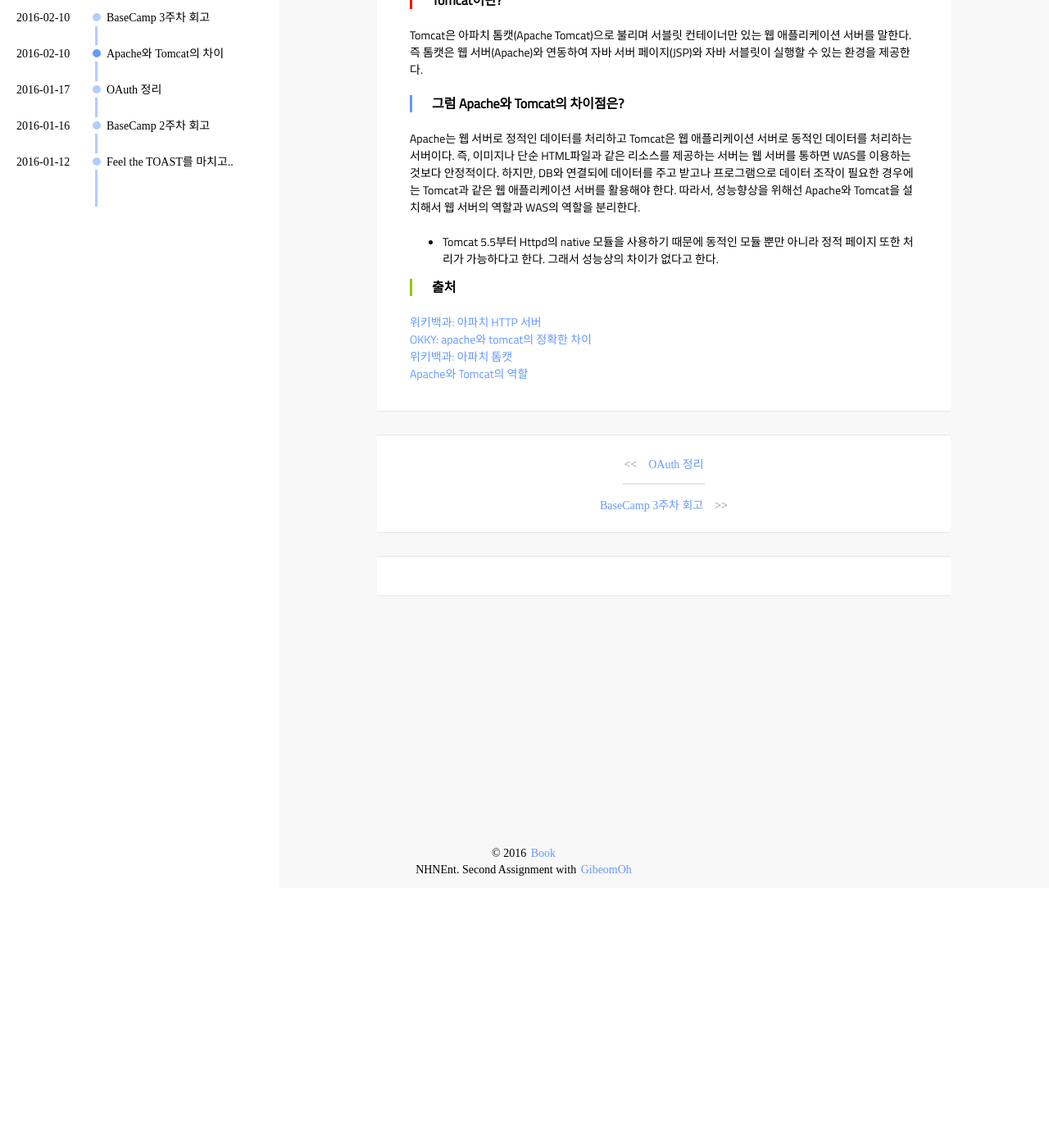
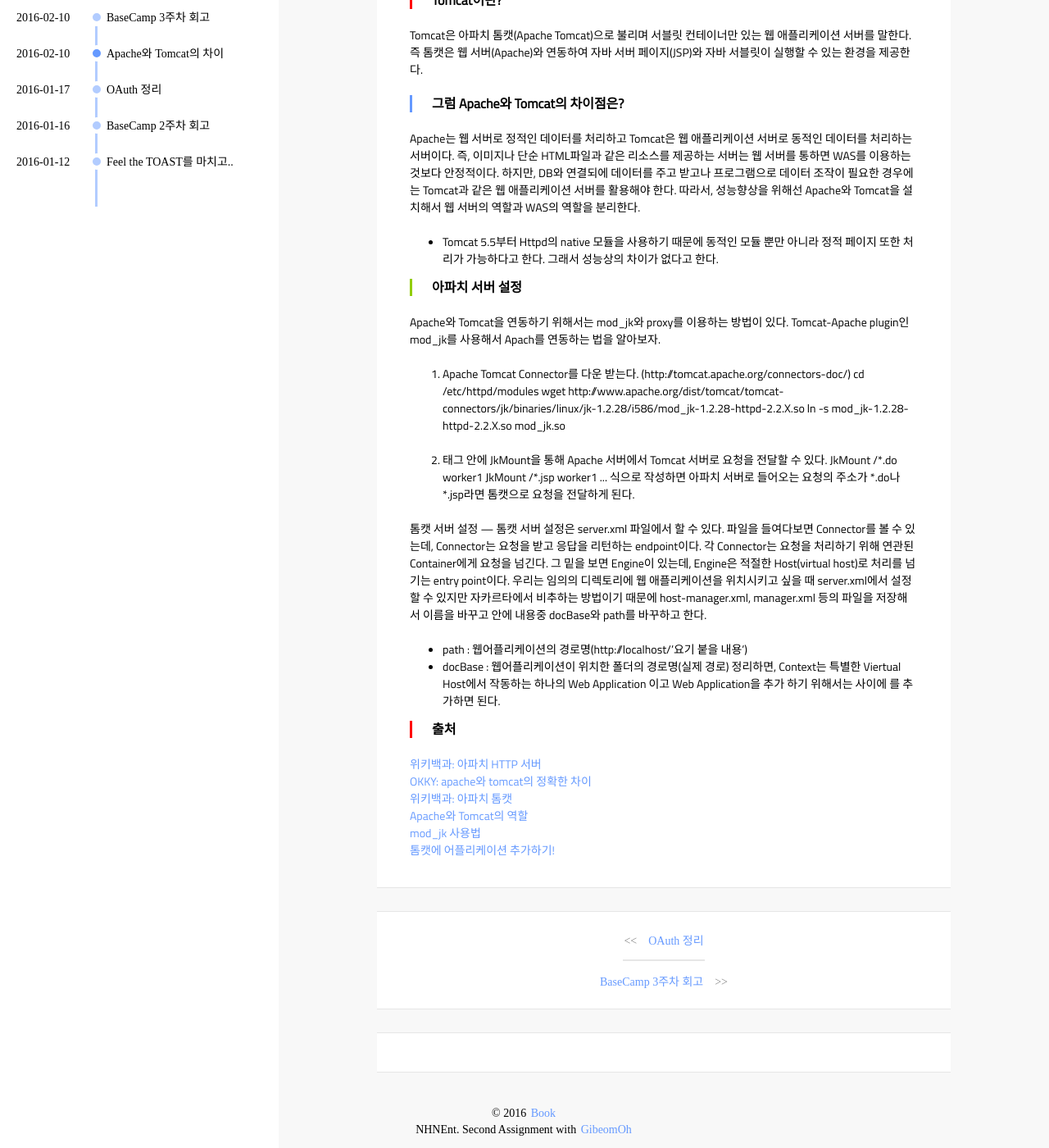
Before and after one commit to GibeomOh/GibeomOh.github.io, a Jekyll site: the page built from _posts/2016-02-10-Apache-and-Tomcat.md, in a window 1280 px wide and 1400 px high, scrolled down 317 px. Shown: the whole window at 82% size. Built offline with Jekyll 4.4.1, drawn with Linux system fonts in a browser that asks for light colours; before the commit the page ends 1136 px from its top, so only the background shows below that.

Commit message:
아파치 서버 설정과 톰캣 설정 추가

```diff
--- a/_posts/2016-02-10-Apache-and-Tomcat.md
+++ b/_posts/2016-02-10-Apache-and-Tomcat.md
@@ -38,6 +38,38 @@ Tomcat과 같은 웹 애플리케이션 서버를 활용해야 한다.
 * Tomcat 5.5부터 Httpd의 native 모듈을 사용하기 때문에 동적인 모듈 뿐만 아니라
  정적 페이지 또한 처리가 가능하다고 한다. 그래서 성능상의 차이가 없다고 한다.
 
+아파치 서버 설정
+---
+Apache와 Tomcat을 연동하기 위해서는 mod_jk와 proxy를 이용하는 방법이 있다.
+Tomcat-Apache plugin인 mod_jk를 사용해서 Apach를 연동하는 법을 알아보자.
+1. Apache Tomcat Connector를 다운 받는다. (http://tomcat.apache.org/connectors-doc/)
+        cd /etc/httpd/modules
+        wget http://www.apache.org/dist/tomcat/tomcat-connectors/jk/binaries/linux/jk-1.2.28/i586/mod_jk-1.2.28-httpd-2.2.X.so
+        ln -s mod_jk-1.2.28-httpd-2.2.X.so mod_jk.so
+
+2. <IfModule mod_jk.c> 태그 안에 JkMount을 통해 Apache 서버에서 Tomcat 서버로 요청을 전달할 수 있다.
+        JkMount /*.do worker1
+		JkMount /*.jsp worker1
+		...
+식으로 작성하면 아파치 서버로 들어오는 요청의 주소가 *.do나 *.jsp라면 톰캣으로 요청을 전달하게 된다.
+
+톰캣 서버 설정
+---
+톰캣 서버 설정은 server.xml 파일에서 할 수 있다.
+파일을 들여다보면 Connector를 볼 수 있는데, Connector는 요청을 받고 응답을 리턴하는 endpoint이다.
+각 Connector는 요청을 처리하기 위해 연관된 Container에게 요청을 넘긴다.
+그 밑을 보면 Engine이 있는데, Engine은 적절한 Host(virtual host)로 처리를 넘기는 entry point이다.
+우리는 임의의 디렉토리에 웹 애플리케이션을 위치시키고 싶을 때  server.xml에서 설정 할 수 있지만
+자카르타에서 비추하는 방법이기 때문에 host-manager.xml, manager.xml 등의 파일을 저장해서 이름을 바꾸고
+안에 내용중 docBase와 path를 바꾸하고 한다.
+		<Context path="/myTest" docBase="C:\myTest" debug="0" privileged="true" reloadable="true">
+		<Logger className="org.apache.catalina.logger.FileLogger" directory="logs"  prefix="localhost_log." suffix=".txt" timestamp="true"/>
+		</Context>
+- path : 웹어플리케이션의 경로명(http://localhost/'요기 붙을 내용')
+- docBase : 웹어플리케이션이 위치한 폴더의 경로명(실제 경로)
+정리하면, Context는 특별한 Viertual Host에서 작동하는 하나의 Web Application 이고
+Web Application을 추가 하기 위해서는 <Host></Host> 사이에 <Context>를 추가하면 된다.
+
 
 출처
 ---
@@ -45,3 +77,5 @@ Tomcat과 같은 웹 애플리케이션 서버를 활용해야 한다.
 [OKKY: apache와 tomcat의 정확한 차이](http://okky.kr/article/196722)<br>
 [위키백과: 아파치 톰캣](https://ko.wikipedia.org/wiki/%EC%95%84%ED%8C%8C%EC%B9%98_%ED%86%B0%EC%BA%A3)<br>
 [Apache와 Tomcat의 역할](http://storyjava.tistory.com/96)<br>
+[mod_jk 사용법](http://jkkang.net/java/mod_jk/mod_jk_install.html)<br>
+[톰캣에 어플리케이션 추가하기!](http://blog.daum.net/_blog/BlogTypeView.do?blogid=090sk&vblogid=&beforePage=2&maxarticleno=5494233&minarticleno=5494233&maxregdt=20090101205621&minregdt=20090101205621&currentPage=1&listScale=20&viewKind=&dispkind=B2201&CATEGORYID=703968&categoryId=703968&articleno=&regdt=&date=&calv=&chgkey=FUOyxhxFyv5jAVvGlcs43Ji18l-4-pbKU2nYh4-pD950&totalcnt=5)<br>
```
